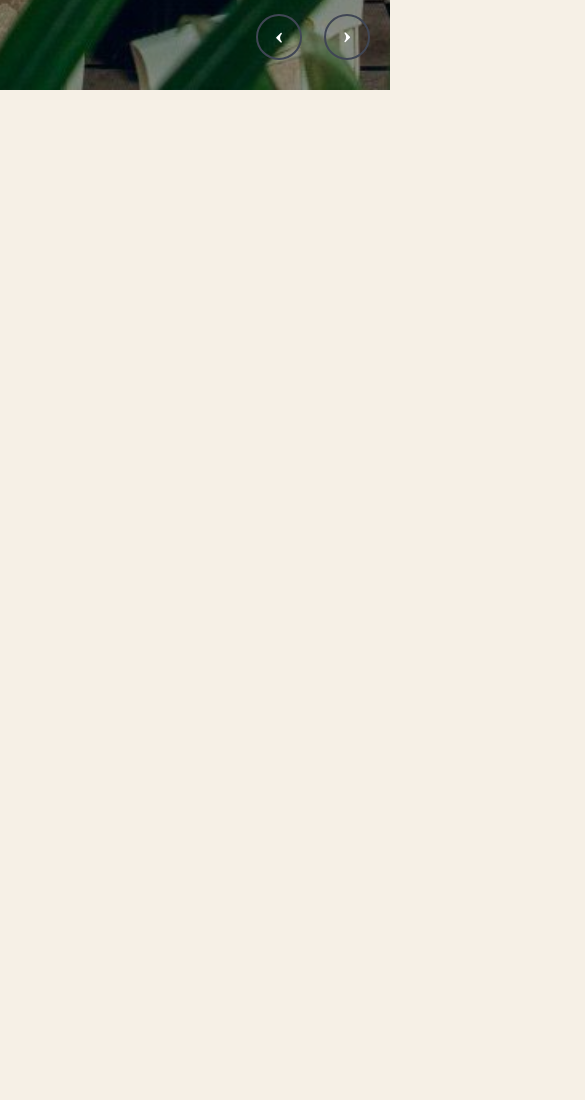
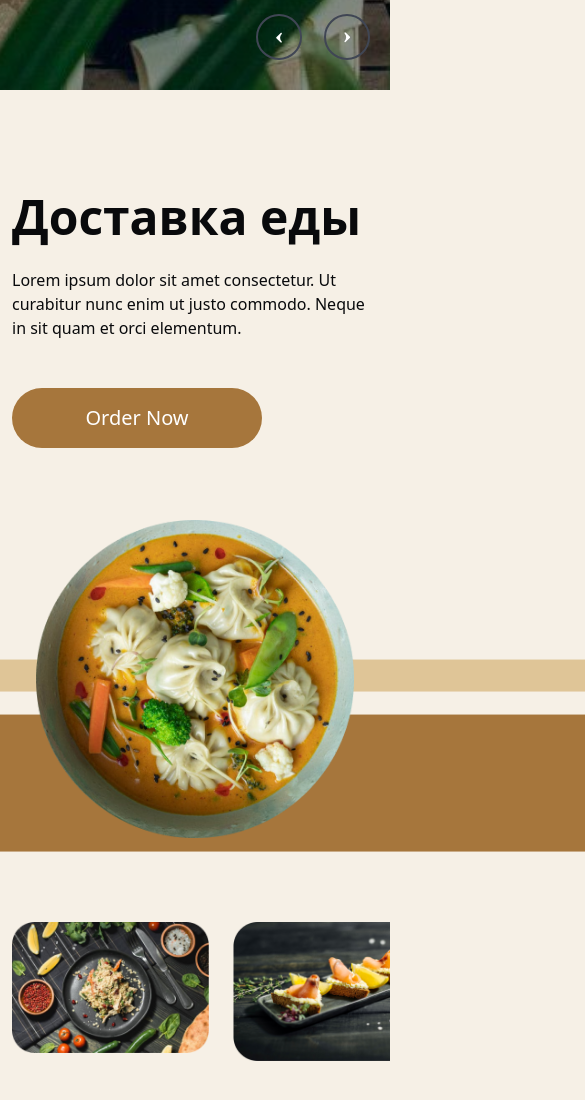
Before and after one commit to TaiseerAlmedani/------------, a plain HTML site: page home.html in a window 390 px wide. Shown: the part 2597-3697 px from the top of the page, 585 px wide, since content can reach past the window. Before the commit the page ends 2687 px from the top, so only its background shows below. Drawn offline with nearby package versions, Linux system fonts and the light colour scheme; a web font is replaced by a local one.

Commit message:
add delivery section

```diff
--- a/assets/css/home.css
+++ b/assets/css/home.css
@@ -239,6 +239,52 @@
   background-color: rgba(255, 255, 255, .18)
 }
 
-#services .swiper .swiper-slide.swiper-slide-active {
-  /*display: none;*/
+.py-100 {
+  padding-top: 100px;
+  padding-bottom: 100px;
 }
+
+#delivery {
+  position: relative;
+}
+
+#delivery .button.is-primary {
+  background-color: var(--warning-color);
+  color: white;
+}
+
+#delivery .order-now-btn {
+  max-width: 250px;
+  min-height: 60px;
+}
+
+#delivery .background {
+  position: absolute;
+  width: 100%;
+  height: 100%;
+  top: 50px;
+  --start-transparent: 0%;
+  --start-brown: 5%;
+  --start-transparent-2: 40%;
+  --start-gold: 46%;
+  --start-transparent-3: 54%;
+  --end-gradient: 100%;
+
+  background: linear-gradient(90deg,
+  rgba(0, 0, 0, 0) var(--start-transparent),
+  rgba(0, 0, 0, 0) var(--start-brown),
+  rgba(166, 118, 60, 1) var(--start-brown),
+  rgba(166, 118, 60, 1) var(--start-transparent-2),
+  rgba(160, 121, 67, 0) var(--start-transparent-2),
+  rgba(144, 109, 60, 0) var(--start-gold),
+  rgba(223, 197, 151, 1) var(--start-gold),
+  rgba(223, 197, 151, 1) var(--start-transparent-3),
+  rgba(218, 193, 148, 0) var(--start-transparent-3),
+  rgba(0, 0, 0, 0) var(--end-gradient)
+  );
+  transform: rotate(90deg) scaleX(-1);
+}
+
+#delivery .dishes::-webkit-scrollbar {
+  background-color: transparent;
+}
--- a/home.html
+++ b/home.html
@@ -184,6 +184,44 @@
   </div>
 </section>
 
+<section id="delivery" class="py-100">
+  <div class="background"></div>
+  <div class="container px-3">
+    <div class="title is-1 has-text-black">
+      Доставка еды
+    </div>
+    <div class="has-text-black">
+      Lorem ipsum dolor sit amet consectetur. Ut curabitur nunc enim ut justo commodo. Neque in sit quam et orci
+      elementum.
+    </div>
+    <a href="#" class="button is-fullwidth is-rounded is-medium is-md-large is-primary order-now-btn mt-6">
+      Order Now
+    </a>
+
+    <div class="image is-1by1 mt-6">
+      <img src="assets/images/home/delivery/main-dish.png" class="p-5">
+    </div>
+
+    <div class="columns dishes is-overflow-x-auto is-mobile mt-6">
+      <div class="column is-7">
+        <div class="image is-rounded">
+          <img src="assets/images/home/delivery/dish-01.png">
+        </div>
+      </div>
+      <div class="column is-7">
+        <div class="image is-rounded">
+          <img src="assets/images/home/delivery/dish-02.png">
+        </div>
+      </div>
+      <div class="column is-7">
+        <div class="image is-rounded">
+          <img src="assets/images/home/delivery/dish-03.png">
+        </div>
+      </div>
+    </div>
+  </div>
+</section>
+
 <script src="https://unpkg.com/aos@2.3.1/dist/aos.js"></script>
 <script type="module">
   import Swiper from 'https://cdn.jsdelivr.net/npm/swiper@11/swiper-bundle.min.mjs'
```
Also changed, not shown: assets/images/home/delivery/dish-01.png (added), assets/images/home/delivery/dish-02.png (added), assets/images/home/delivery/dish-03.png (added), assets/images/home/delivery/main-dish.png (added).
